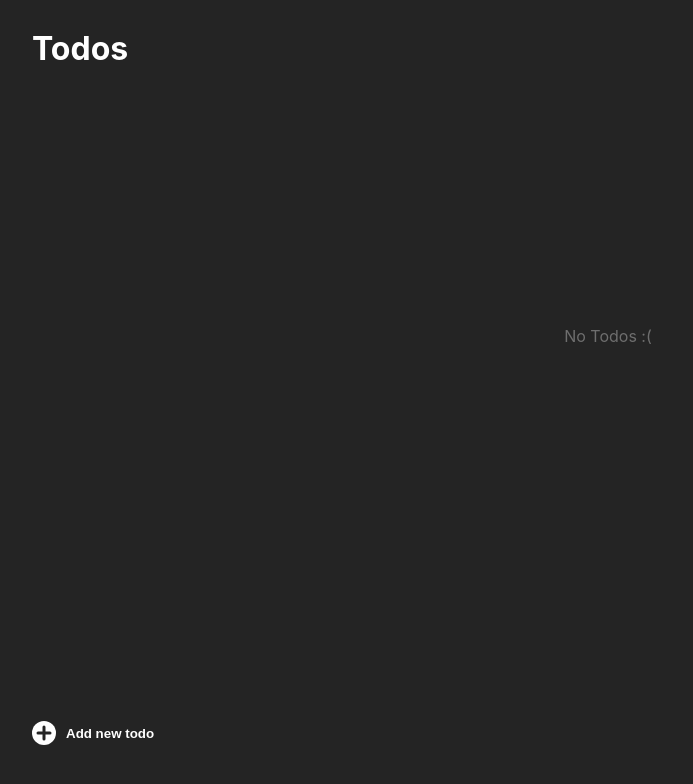
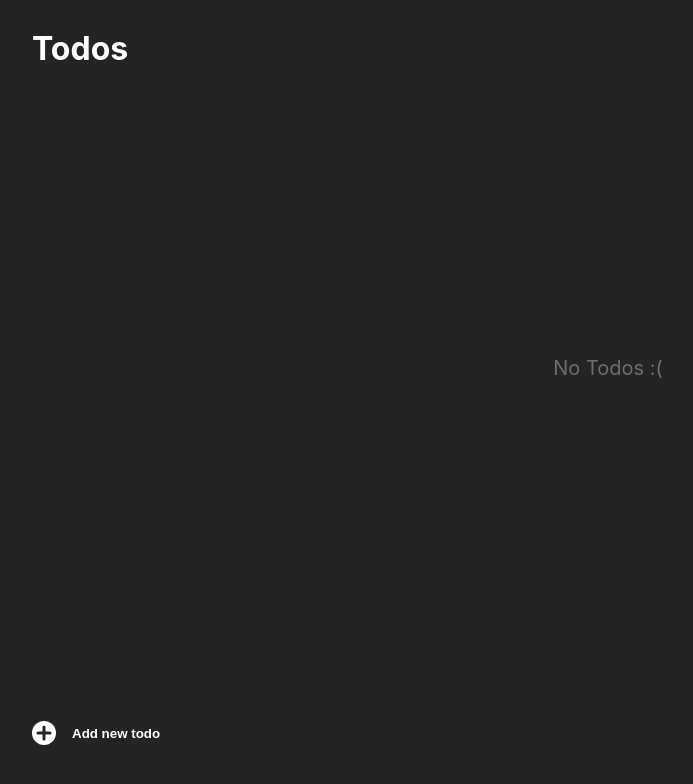
Before and after one commit to axelca/todo, a React (Create React App) app: page / in a window 1280 px wide. Shown: the top 784 px of the page, without its empty margins (32-725 px from the left). Built offline with nearby package versions, Linux system fonts and the light colour scheme.

Commit message:
edit margins

```diff
--- a/src/App.module.css
+++ b/src/App.module.css
@@ -28,7 +28,7 @@
 }
 
 .aside img {
-  margin-right: 10px;
+  margin-right: 16px;
 }
 
 .hidden {
@@ -47,10 +47,15 @@
   background: transparent;
   border: none;
   border-bottom: 1px solid grey;
-  padding-bottom: .7em;
+  padding-bottom: .5em;
+  padding-left: 0;
   color: white;
   font-size: 1em;
   width: 100%;
+}
+
+.NewTodo input[type="text"]:focus {
+  outline: none;
 }
 
 .AddNewTodo {
--- a/src/components/Checkbox/Checkbox.module.css
+++ b/src/components/Checkbox/Checkbox.module.css
@@ -5,6 +5,7 @@
 
 .Checkbox input[type=checkbox] {
   visibility: hidden;
+  margin-bottom: 1em;
 }
 
 .Checkbox span {
--- a/src/components/Empty/Empty.module.css
+++ b/src/components/Empty/Empty.module.css
@@ -2,10 +2,11 @@
   display: flex;
   justify-content: center;
   align-content: center;
-  height: 80%;
+  height: 90%;
 }
 
 .Empty span {
   display: flex;
   align-self: center;
+  font-size: 20px;
 }
```
